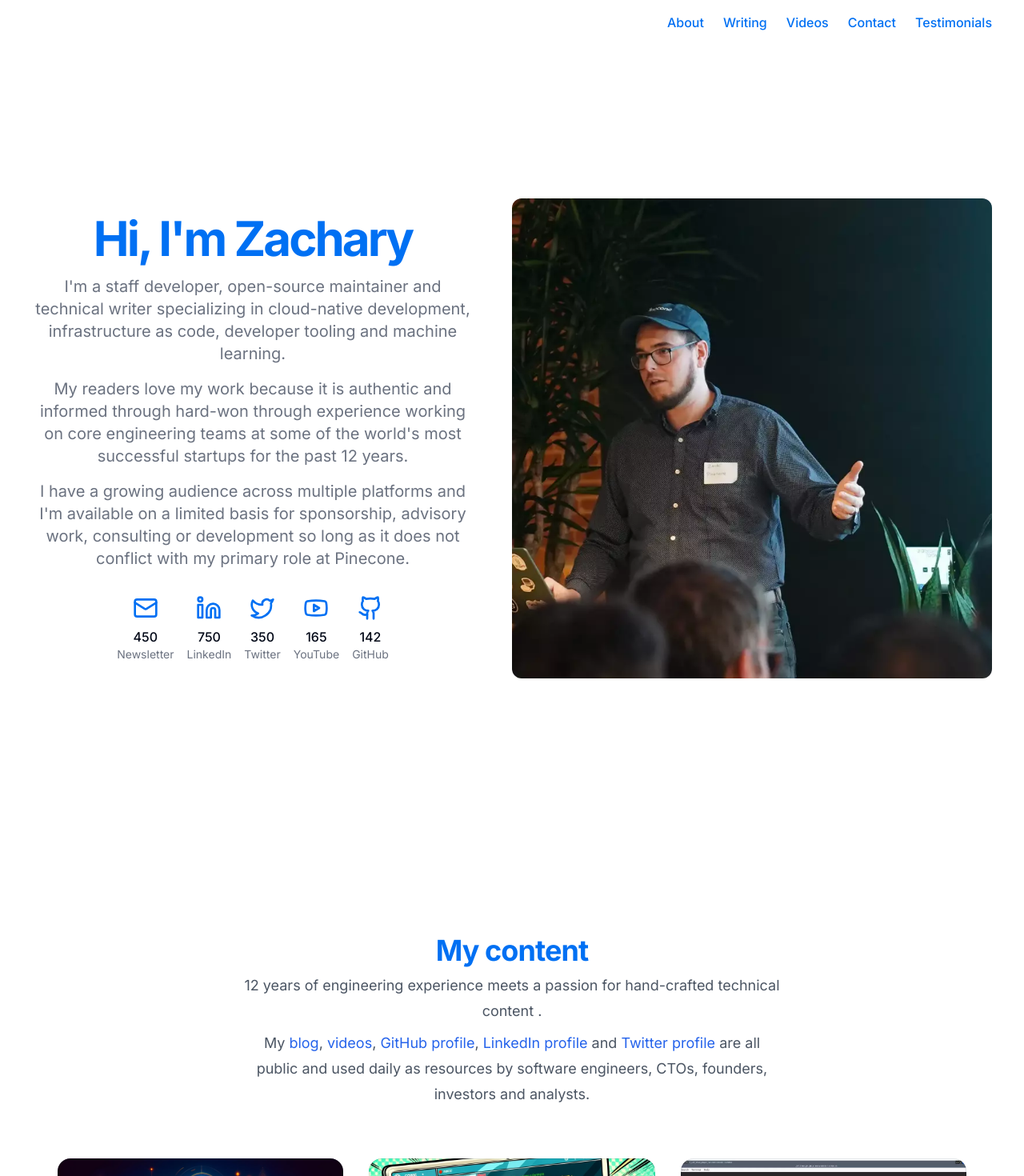
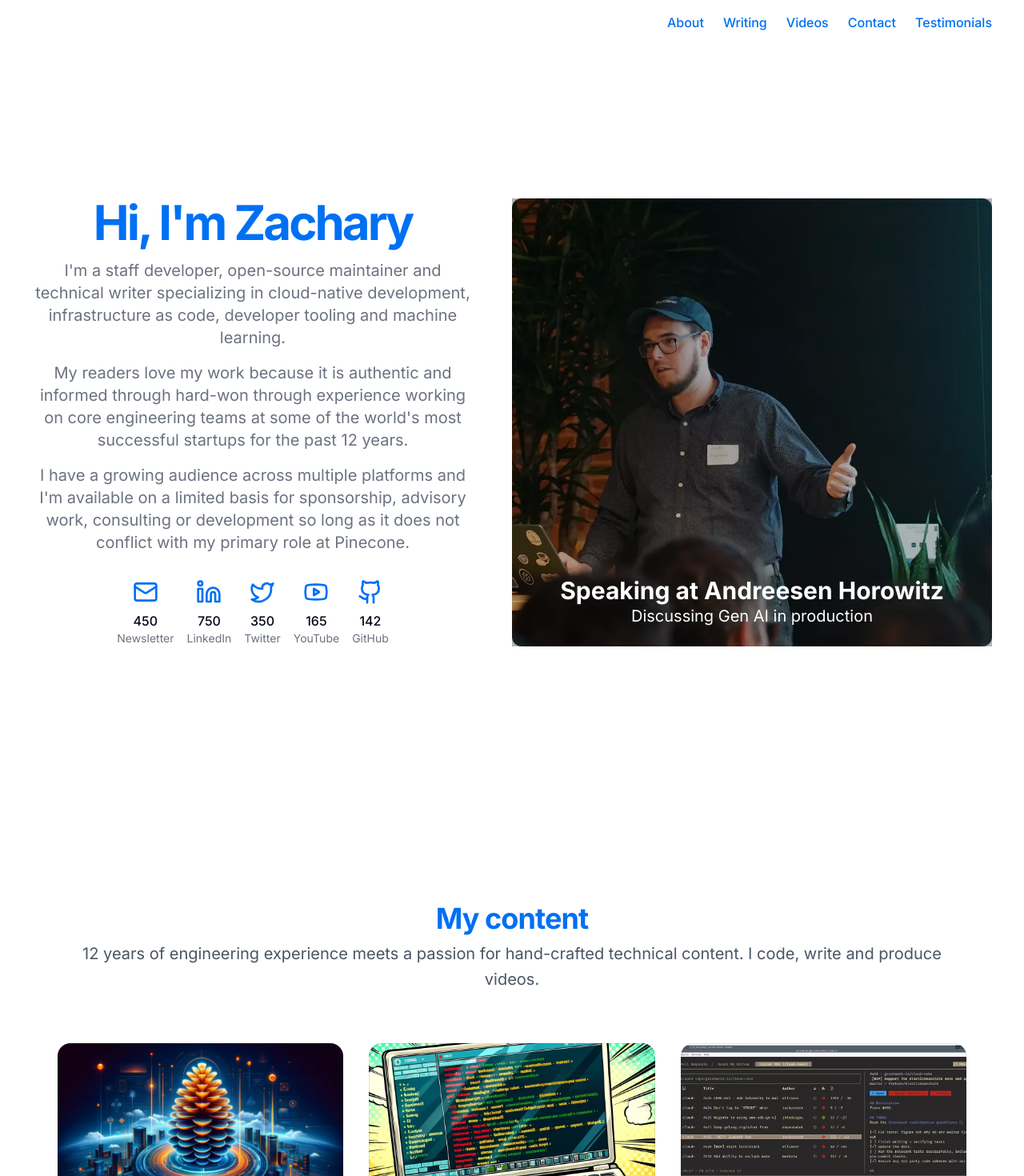
Before and after one commit to zackproser/sponsorship, a Next.js app: page / in a window 1280 px wide. Shown: the top 1470 px of the page at 80% size. Built offline with nearby package versions, Linux system fonts and the light colour scheme.

Commit message:
SHIP SHIP SHIP SHIP SHIP SHIP SHIP

```diff
--- a/src/components/my-content.jsx
+++ b/src/components/my-content.jsx
@@ -50,16 +50,11 @@ export default function MyContent() {
   return (
     <div className="bg-white py-24 sm:py-32">
       <div className="mx-auto max-w-7xl px-6 lg:px-8">
-        <div className="mx-auto max-w-2xl text-center">
+        <div className="mx-auto text-center">
           <h2 className="text-3xl font-bold tracking-tight sm:text-4xl text-[#0070f3]">My content</h2>
-          <p className="mt-2 text-lg leading-8 text-gray-600">
-            12 years of engineering experience meets a passion for hand-crafted technical content .
+          <p className="mt-2 text-xl leading-8 text-gray-600">
+            12 years of engineering experience meets a passion for hand-crafted technical content. I code, write and produce videos.
           </p>
-          <p className="mt-2 text-lg leading-8 text-gray-600">
-            My <Link href={"https://zackproser.com/blog"}>blog</Link>, <Link href={"https://youtube.com/@zackproser"}>videos</Link>, <Link href={"https://github.com/zackproser"}>GitHub profile</Link>, <Link href={"https://linkedin.com/in/zackproser"}>LinkedIn profile</Link> and <Link href={"https://twitter.com/zackproser"}>Twitter profile</Link> are all public and used daily as resources
-            by software engineers, CTOs, founders, investors and analysts.
-          </p>
-
         </div>
         <div className="mx-auto mt-16 grid max-w-2xl grid-cols-1 gap-x-8 gap-y-20 lg:mx-0 lg:max-w-none lg:grid-cols-3">
           {posts.map((post) => (
@@ -94,6 +89,11 @@ export default function MyContent() {
             </article>
           ))}
         </div>
+        <h2 className="mt-8 text-3xl font-bold tracking-tight sm:text-4xl text-[#0070f3]">Looking for more?</h2>
+        <p className="mt-2 text-lg leading-8 text-gray-600">
+            My <Link href={"https://zackproser.com/blog"}>blog</Link>, <Link href={"https://youtube.com/@zackproser"}>videos</Link>, <Link href={"https://github.com/zackproser"}>GitHub profile</Link>, <Link href={"https://linkedin.com/in/zackproser"}>LinkedIn profile</Link> and <Link href={"https://twitter.com/zackproser"}>Twitter profile</Link> are all public and used daily as resources
+            by software engineers, CTOs, founders, investors and analysts.
+        </p>
       </div>
     </div>
   )
--- a/src/components/sponsorship.jsx
+++ b/src/components/sponsorship.jsx
@@ -60,12 +60,20 @@ export default function Component() {
                    <FollowerStats />
                   </div>
                 </div>
-              <Image
-                className="mx-auto object-cover aspect-square overflow-hidden rounded-xl object-cover sm:w-full lg:order-last"
-                src={speech}
-                alt="Me speaking about Gen AI in production at Andreesen Horowitz"
-              />
-              </div>
+                <div className="relative w-full h-full">
+                  <Image
+                    className="inset-0 w-full h-full object-cover rounded-xl"
+                    src={speech}
+                    alt="Me speaking about Gen AI in production at Andreesen Horowitz"
+                  />
+                  <div className="absolute inset-0 flex items-end justify-center p-4 bg-black bg-opacity-30">
+                    <div className="text-white text-center p-2">
+                      <h2 className="text-lg sm:text-xl md:text-3xl font-bold">Speaking at Andreesen Horowitz</h2>
+                      <p className="text-sm sm:text-md md:text-xl">Discussing Gen AI in production</p>
+                    </div>
+                  </div>
+                </div>
+             </div>
           </div>
         </section>
           <div className="container px-4 md:px-6">
```
